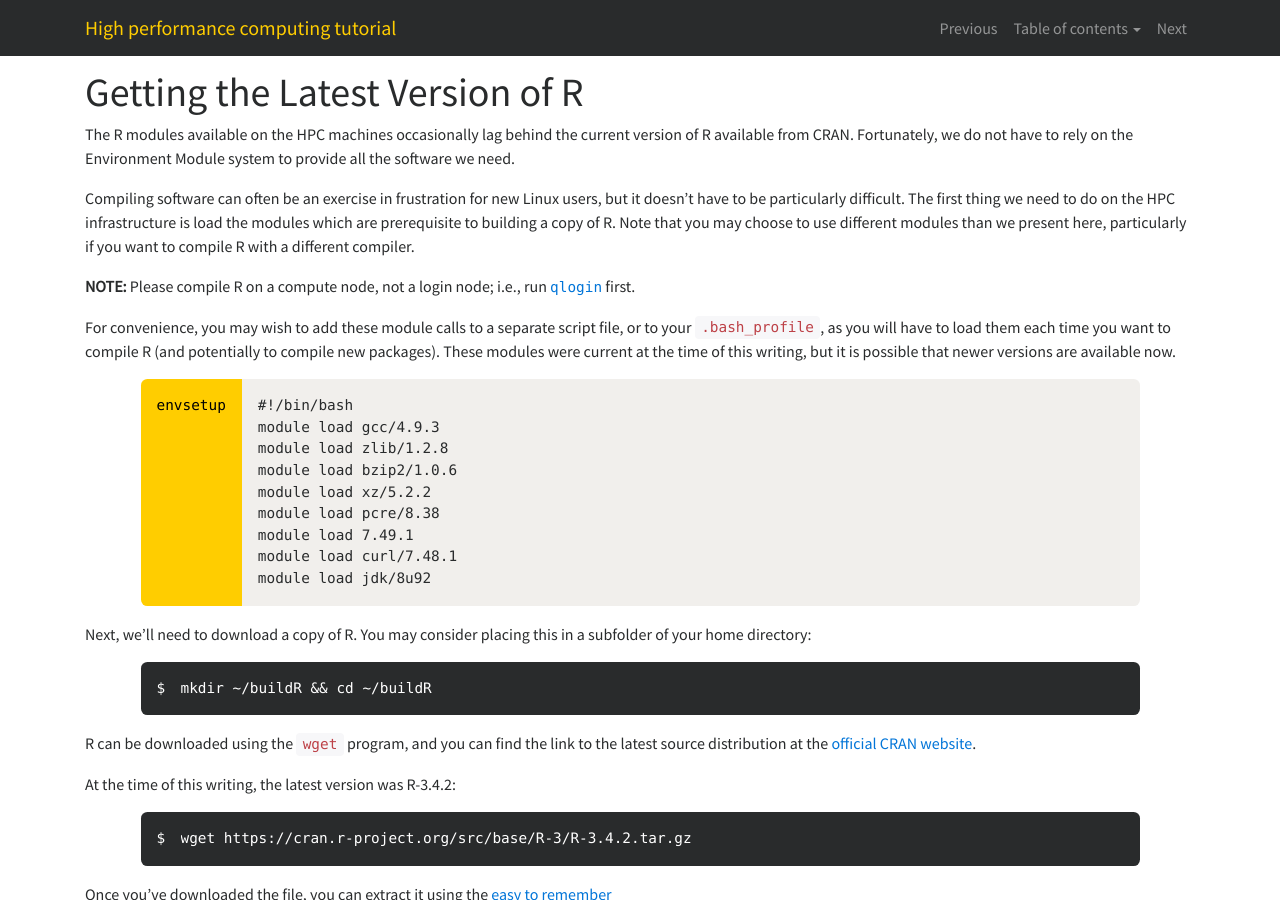
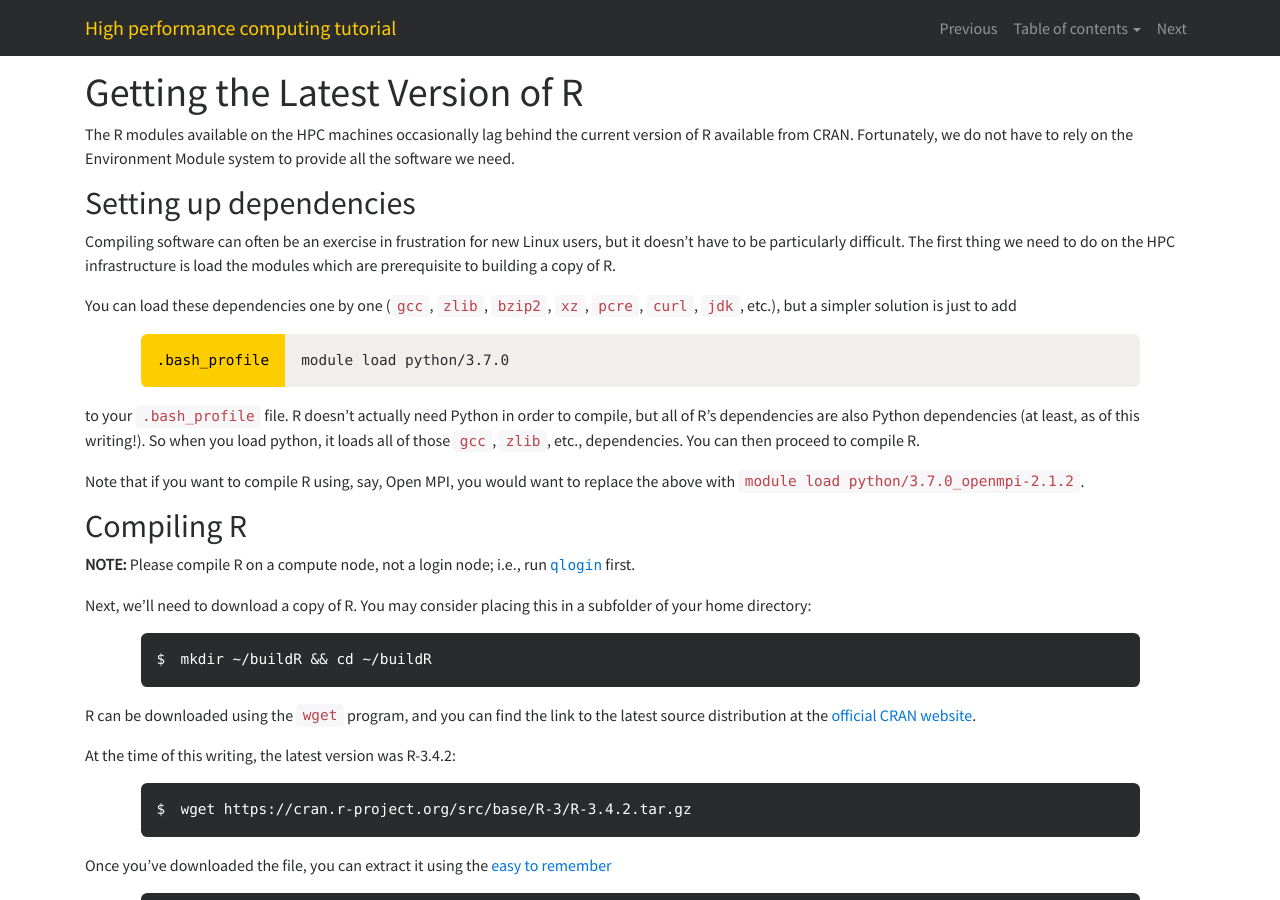
Before and after one commit to IowaBiostat/hpc, a Jekyll site: the page built from 11.md, in a window 1280 px wide and 900 px high. Built offline with Jekyll 4.4.1, drawn with Linux system fonts in a browser that asks for light colours; nearby versions of some CDN libraries; our own code applies the rules of GitHub Pages for plain Markdown files.

Commit message:
Compiling R: Changed module dependency section to use python

```diff
--- a/11.md
+++ b/11.md
@@ -8,23 +8,23 @@ next: 12
 
 The R modules available on the HPC machines occasionally lag behind the current version of R available from CRAN. Fortunately, we do not have to rely on the Environment Module system to provide all the software we need.
 
-Compiling software can often be an exercise in frustration for new Linux users, but it doesn't have to be particularly difficult. The first thing we need to do on the HPC infrastructure is load the modules which are prerequisite to building a copy of R. Note that you may choose to use different modules than we present here, particularly if you want to compile R with a different compiler.
+## Setting up dependencies
+
+Compiling software can often be an exercise in frustration for new Linux users, but it doesn't have to be particularly difficult. The first thing we need to do on the HPC infrastructure is load the modules which are prerequisite to building a copy of R.
+
+You can load these dependencies one by one (`gcc`, `zlib`, `bzip2`, `xz`, `pcre`, `curl`, `jdk`, etc.), but a simpler solution is just to add
+
+{% include pre-file.html file=".bash_profile" %}
+module load python/3.7.0
+{% include post-file.html %}
+
+to your `.bash_profile` file.  R doesn't actually need Python in order to compile, but all of R's dependencies are also Python dependencies (at least, as of this writing!).  So when you load python, it loads all of those `gcc`, `zlib`, etc., dependencies.  You can then proceed to compile R.
+
+Note that if you want to compile R using, say, Open MPI, you would want to replace the above with `module load python/3.7.0_openmpi-2.1.2`.
+
+## Compiling R
 
 **NOTE:** Please compile R on a compute node, not a login node; i.e., run [`qlogin`](6.html) first.
-
-For convenience, you may wish to add these module calls to a separate script file, or to your `.bash_profile`, as you will have to load them each time you want to compile R (and potentially to compile new packages).  These modules were current at the time of this writing, but it is possible that newer versions are available now.
-
-{% include pre-file.html file="envsetup" %}
-#!/bin/bash
-module load gcc/4.9.3
-module load zlib/1.2.8
-module load bzip2/1.0.6
-module load xz/5.2.2
-module load pcre/8.38
-module load 7.49.1
-module load curl/7.48.1
-module load jdk/8u92
-{% include post-file.html %}
 
 Next, we'll need to download a copy of R. You may consider placing this in a subfolder of your home directory:
 
```
